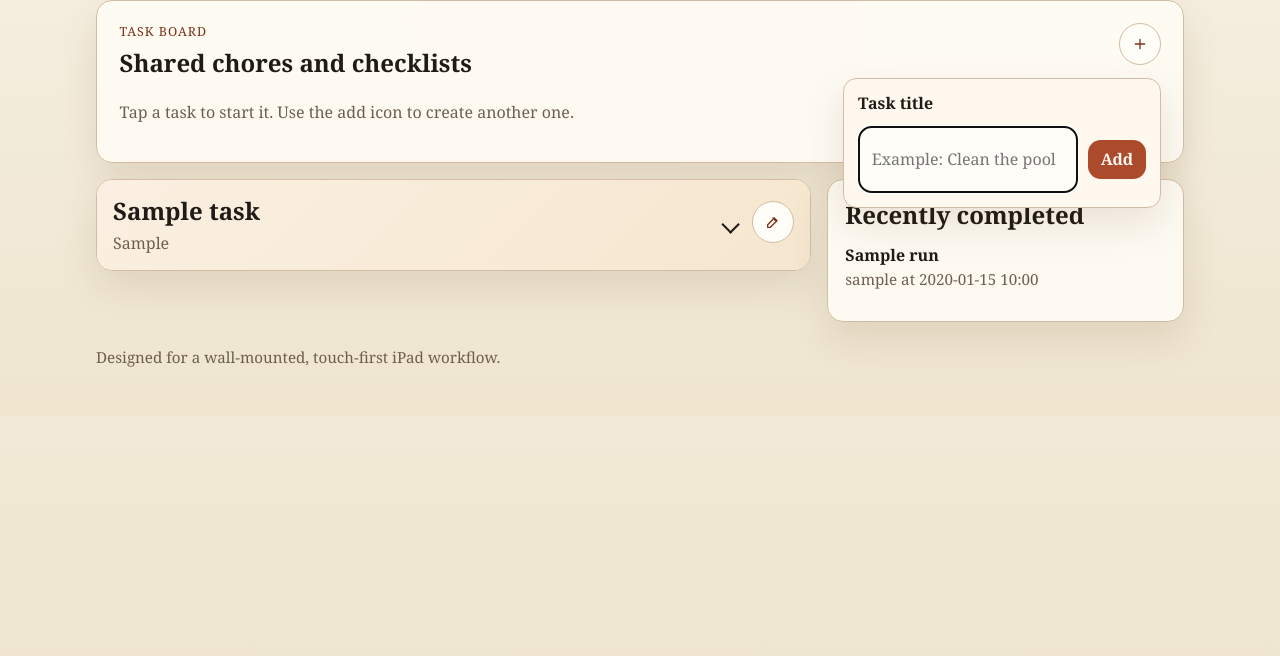
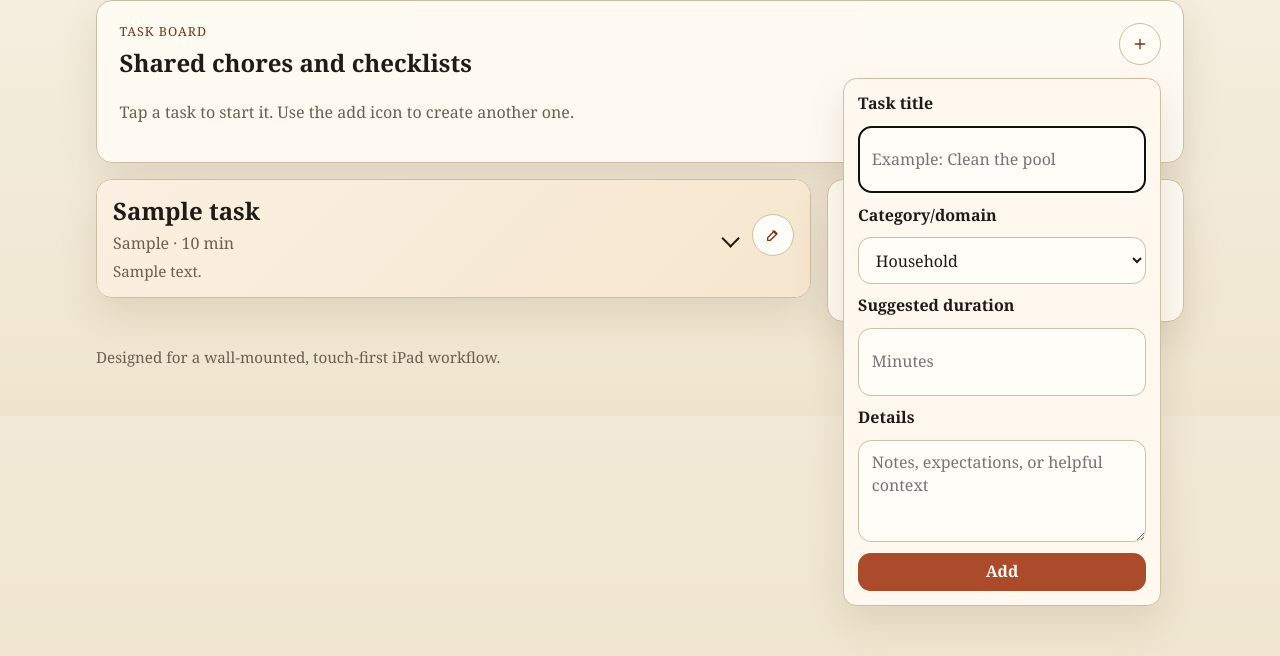
Before and after one commit to ilengyel/len-ha-addons, a FastAPI app: page / in a window 1280 px wide, after a click on "Add task". Shown: the part 92-748 px from the top of the page. Run offline with FastAPI, Linux system fonts and the light colour scheme; tables that the repository leaves empty hold one stand-in row (values such as "Sample post").

Commit message:
Add suggested duration and details fields to tasks; enhance task creation and editing forms

```diff
--- a/task_solver/app/main.py
+++ b/task_solver/app/main.py
@@ -6,6 +6,7 @@ from typing import Optional
 
 from fastapi import FastAPI, Request
 from fastapi.staticfiles import StaticFiles
+from sqlalchemy import inspect, text
 
 from app.db import create_session_factory
 from app.models import Base
@@ -14,6 +15,19 @@ from app.seed import seed_default_data
 from app.web import STATIC_DIR, build_debug_upload_dir
 
 logger = logging.getLogger("uvicorn.error")
+
+
+def ensure_task_columns(engine) -> None:
+    existing_columns = {column["name"] for column in inspect(engine).get_columns("tasks")}
+    required_columns = {
+        "suggested_duration_minutes": "INTEGER",
+        "details": "TEXT",
+    }
+
+    with engine.begin() as connection:
+        for column_name, column_type in required_columns.items():
+            if column_name not in existing_columns:
+                connection.execute(text(f"ALTER TABLE tasks ADD COLUMN {column_name} {column_type}"))
 
 
 class IngressASGIMiddleware:
@@ -46,6 +60,7 @@ def create_app(database_url: Optional[str] = None, seed_defaults: bool = True) -
         app.state.engine = engine
         app.state.session_factory = session_factory
         Base.metadata.create_all(bind=engine)
+        ensure_task_columns(engine)
         if seed_defaults:
             with session_factory() as session:
                 seed_default_data(session)
--- a/task_solver/app/models.py
+++ b/task_solver/app/models.py
@@ -3,7 +3,7 @@ from __future__ import annotations
 from datetime import datetime
 from typing import List, Optional
 
-from sqlalchemy import Boolean, DateTime, ForeignKey, Integer, String, func
+from sqlalchemy import Boolean, DateTime, ForeignKey, Integer, String, Text, func
 from sqlalchemy.orm import DeclarativeBase, Mapped, mapped_column, relationship
 
 
@@ -17,6 +17,8 @@ class Task(Base):
     id: Mapped[int] = mapped_column(Integer, primary_key=True)
     title: Mapped[str] = mapped_column(String(200), nullable=False)
     domain: Mapped[str] = mapped_column(String(100), default="Household", nullable=False)
+    suggested_duration_minutes: Mapped[Optional[int]] = mapped_column(Integer, nullable=True)
+    details: Mapped[str] = mapped_column(Text, default="", nullable=False)
     created_at: Mapped[datetime] = mapped_column(
         DateTime(timezone=True), server_default=func.now(), nullable=False
     )
--- a/task_solver/app/static/css/app.css
+++ b/task_solver/app/static/css/app.css
@@ -326,6 +326,13 @@ p {
     color: var(--muted);
 }
 
+.task-card__details {
+    margin: 0.3rem 0 0;
+    color: var(--muted);
+    font-size: 0.95rem;
+    overflow-wrap: anywhere;
+}
+
 .task-card__chevron {
     width: 0.7rem;
     height: 0.7rem;
@@ -496,13 +503,19 @@ textarea {
 }
 
 input,
-select {
+select,
+textarea {
     min-height: 2.8rem;
     border: 1px solid var(--border);
     border-radius: 0.8rem;
     padding: 0.65rem 0.8rem;
     background: var(--input-bg);
     color: var(--ink);
+}
+
+textarea {
+    min-height: 5rem;
+    resize: vertical;
 }
 
 .input-row input,
--- a/task_solver/app/templates/index.html
+++ b/task_solver/app/templates/index.html
@@ -19,10 +19,18 @@
         <div class="editor-panel">
             <form class="stack-form" action="{{ request.scope.get('root_path', '') }}/tasks" method="post">
                 <label for="task-title">Task title</label>
-                <div class="input-row">
-                    <input id="task-title" name="title" type="text" maxlength="200" placeholder="Example: Clean the pool" required>
-                    <button class="button button-small" type="submit">Add</button>
-                </div>
+                <input id="task-title" name="title" type="text" maxlength="200" placeholder="Example: Clean the pool" required>
+                <label for="task-domain">Category/domain</label>
+                <select id="task-domain" name="domain">
+                    {% for domain_option in domain_options %}
+                    <option value="{{ domain_option }}" {% if domain_option == "Household" %}selected{% endif %}>{{ domain_option }}</option>
+                    {% endfor %}
+                </select>
+                <label for="task-duration">Suggested duration</label>
+                <input id="task-duration" name="suggested_duration_minutes" type="number" min="1" step="1" inputmode="numeric" placeholder="Minutes">
+                <label for="task-details">Details</label>
+                <textarea id="task-details" name="details" rows="3" placeholder="Notes, expectations, or helpful context"></textarea>
+                <button class="button button-small" type="submit">Add</button>
             </form>
         </div>
     </details>
@@ -54,7 +62,15 @@
                     >
                         <div class="task-card__heading">
                             <h2>{{ task.title }}</h2>
-                            <p class="task-card__meta">{{ task.domain }}</p>
+                            <p class="task-card__meta">
+                                {{ task.domain }}
+                                {% if task.suggested_duration_minutes %}
+                                · {{ task.suggested_duration_minutes }} min
+                                {% endif %}
+                            </p>
+                            {% if task.details %}
+                            <p class="task-card__details">{{ task.details }}</p>
+                            {% endif %}
                         </div>
                         <span class="task-card__chevron" aria-hidden="true"></span>
                     </button>
@@ -69,11 +85,31 @@
                         <div class="editor-panel">
                             <form class="stack-form" action="{{ request.scope.get('root_path', '') }}/tasks/{{ task.id }}/edit" method="post">
                                 <input type="hidden" name="return_to" value="/?renamed=1#task-{{ task.id }}">
-                                <label for="task-{{ task.id }}-title">Rename task</label>
-                                <div class="input-row">
-                                    <input id="task-{{ task.id }}-title" name="title" type="text" value="{{ task.title }}" maxlength="200" required>
-                                    <button class="button button-small" type="submit">Save</button>
-                                </div>
+                                <label for="task-{{ task.id }}-title">Task title</label>
+                                <input id="task-{{ task.id }}-title" name="title" type="text" value="{{ task.title }}" maxlength="200" required>
+                                <label for="task-{{ task.id }}-domain">Category/domain</label>
+                                <select id="task-{{ task.id }}-domain" name="domain">
+                                    {% if task.domain not in domain_options %}
+                                    <option value="{{ task.domain }}" selected>{{ task.domain }}</option>
+                                    {% endif %}
+                                    {% for domain_option in domain_options %}
+                                    <option value="{{ domain_option }}" {% if domain_option == task.domain %}selected{% endif %}>{{ domain_option }}</option>
+                                    {% endfor %}
+                                </select>
+                                <label for="task-{{ task.id }}-duration">Suggested duration</label>
+                                <input
+                                    id="task-{{ task.id }}-duration"
+                                    name="suggested_duration_minutes"
+                                    type="number"
+                                    min="1"
+                                    step="1"
+                                    inputmode="numeric"
+                                    value="{{ task.suggested_duration_minutes or '' }}"
+                                    placeholder="Minutes"
+                                >
+                                <label for="task-{{ task.id }}-details">Details</label>
+                                <textarea id="task-{{ task.id }}-details" name="details" rows="3" placeholder="Notes, expectations, or helpful context">{{ task.details or '' }}</textarea>
+                                <button class="button button-small" type="submit">Save</button>
                             </form>
                             <form action="{{ request.scope.get('root_path', '') }}/tasks/{{ task.id }}/delete" method="post">
                                 <input type="hidden" name="return_to" value="/?deleted=1">
```
Also changed, not shown: task_solver/app/routers/tasks.py (+37 -3 lines), task_solver/app/templates/complete_task.html (+9 -1 lines), task_solver/tests/test_tasks.py (+55 -4 lines).
